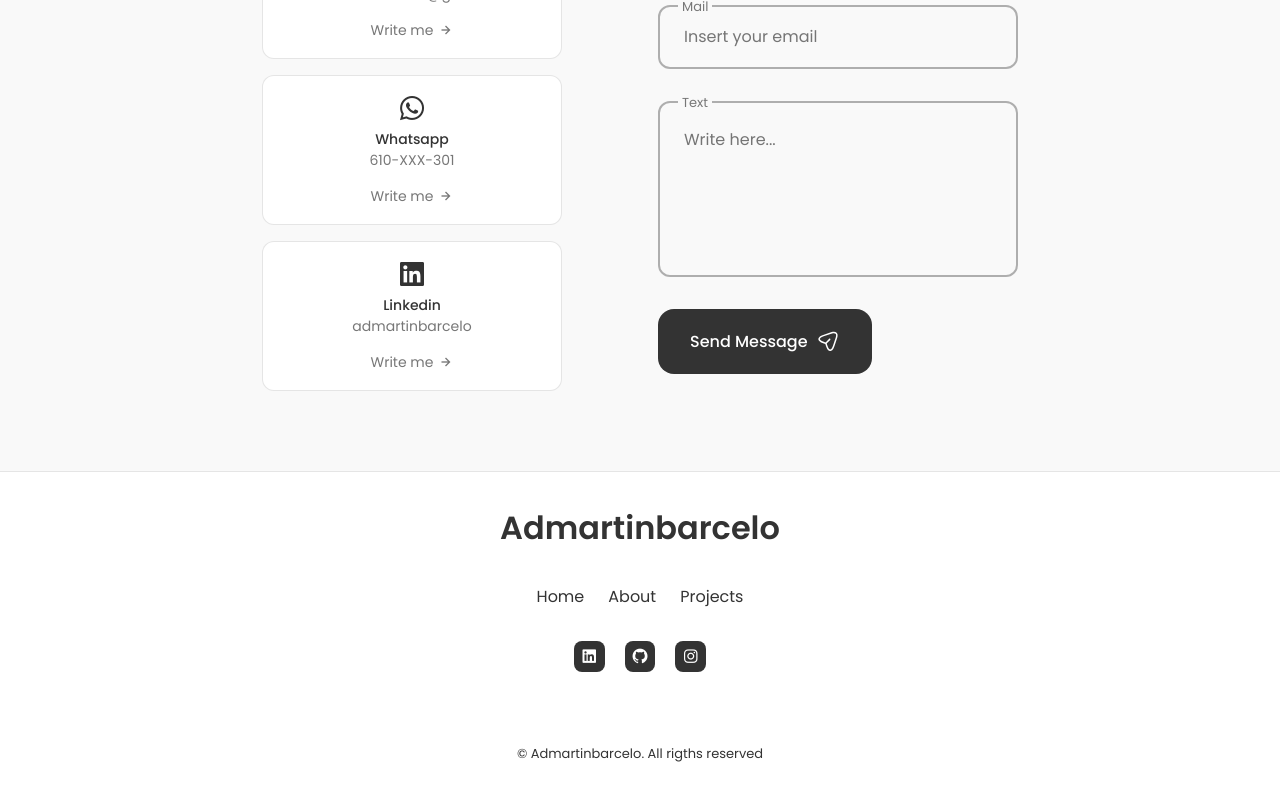
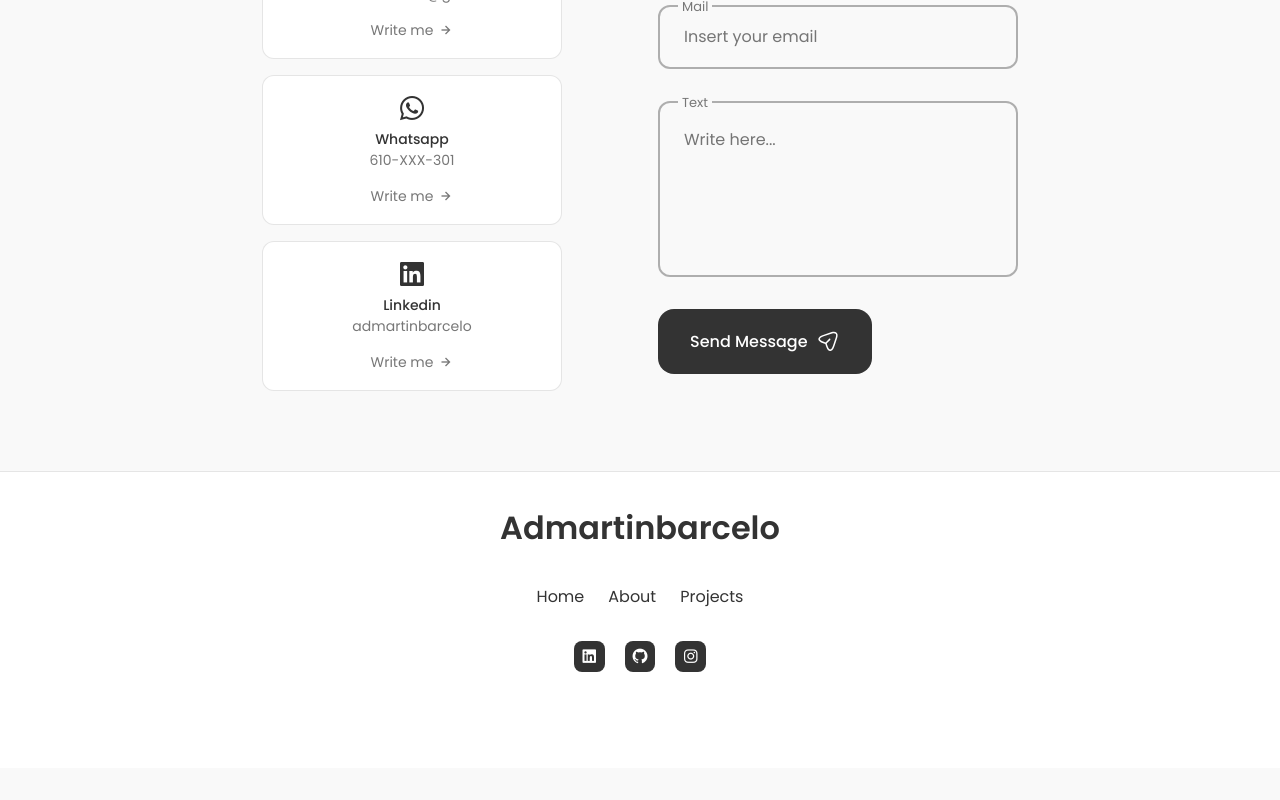
Before and after one commit to admartinbarcelo/portfolio-admartinbarcelo, a React (Vite) app: page / in a window 1280 px wide. Shown: the part 5315-6115 px from the top of the page. After the commit the page ends 6083 px from the top, so only its background shows below. Built offline with nearby package versions, Linux system fonts and the light colour scheme.

Commit message:
actualizando

```diff
--- a/src/components/footer/Footer.jsx
+++ b/src/components/footer/Footer.jsx
@@ -1,7 +1,7 @@
-import './footer.css'
+import "./footer.css";
 
-function Footer () {
-    return(
+function Footer() {
+  return (
     <footer className="footer">
       <div className="footer__container container">
         <h1 className="footer__title">Admartinbarcelo</h1>
@@ -24,7 +24,6 @@ function Footer () {
               Projects
             </a>
           </li>
-
         </ul>
 
         <div className="footer__social">
@@ -33,7 +32,7 @@ function Footer () {
             className="footer__social-link"
             target="_blank"
           >
-              <i class='bx bxl-linkedin-square'></i>
+            <i class="bx bxl-linkedin-square"></i>
           </a>
 
           <a
@@ -41,7 +40,7 @@ function Footer () {
             className="footer__social-link"
             target="_blank"
           >
-              <i class='bx bxl-github' ></i>
+            <i class="bx bxl-github"></i>
           </a>
 
           <a
@@ -52,14 +51,9 @@ function Footer () {
             <i className="bx bxl-instagram"></i>
           </a>
         </div>
-
-          <span className="footer__copy">
-            &#169; Admartinbarcelo. All rigths reserved
-          </span>
       </div>
     </footer>
-
-    )
+  );
 }
 
 export default Footer;
```
Lines whose indentation alone changed are shown as unchanged.
